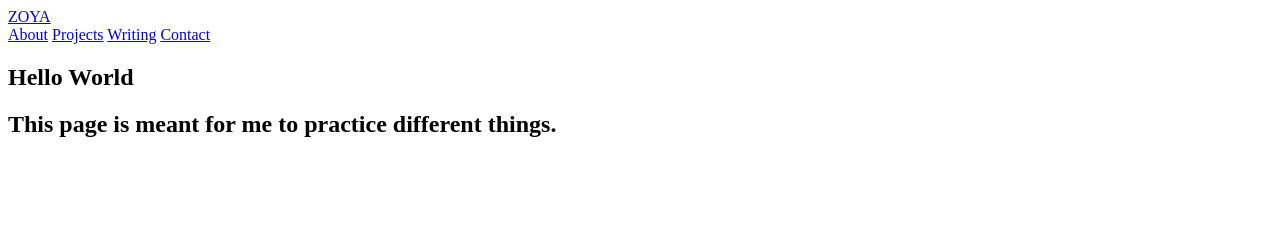
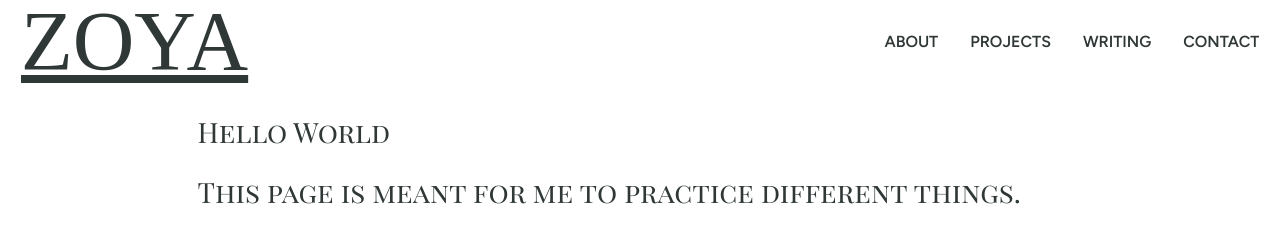
Before and after one commit to zoya-egi/portfolio, a plain HTML site: page index.html in a window 1280 px wide. Drawn offline with nearby package versions, Linux system fonts and the light colour scheme; the site is published under a folder, as on GitHub Pages, so addresses that start at the root find nothing; a web font is replaced by a local one.

Commit message:
Update index.html
fixing css path.

```diff
--- a/index.html
+++ b/index.html
@@ -4,7 +4,7 @@
 <head>
     <meta charset="UTF-8">
     <title>Zoya Egiazaryan</title>
-    <link rel="stylesheet" type="text/css" href="/CSS/styles.css">
+    <link rel="stylesheet" type="text/css" href="CSS/styles.css">
     <script src="https://code.jquery.com/jquery-3.5.0.js"></script>
 </head>
 
```
